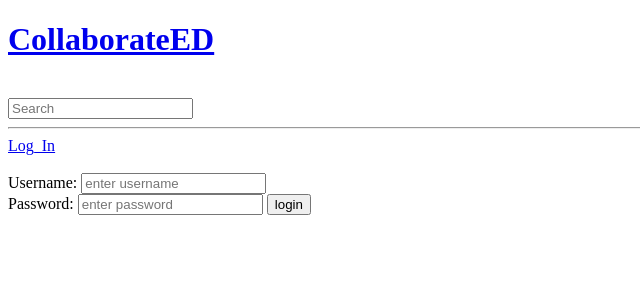
After one commit to kshitijshettyyy/study_bud, a Django app: page /login/ in a window 1280 px wide. The commit adds this page. Shown: the top 300 px of the page, without its empty margins (0-640 px from the left). Run offline with Django 4.2, Linux system fonts and the light colour scheme.

Commit message:
login updates

```diff
--- a/base/templates/base/home.html
+++ b/base/templates/base/home.html
@@ -1,6 +1,6 @@
 {% extends 'main.html' %}
 {% block content %}
-<h1>Lastest Rooms</h1>
+<h1>Latest Rooms</h1>
 <div>
     <div>
         <h3>Search for rooms</h3>
@@ -17,6 +17,7 @@
         <hr>
     </div>
     <div>
+        <h5>{{room_count}} rooms available</h5>
         <h3><a href="{% url 'create_room' %}">create room</a></h3>
         <div>
             {% for room in rooms%}
--- /dev/null
+++ b/base/templates/base/login_register.html
@@ -0,0 +1,17 @@
+{% extends 'main.html' %}
+
+{% block content %}
+<div>
+    <br>
+    <form action="" method="post">
+        {% csrf_token %}
+        <label>Username:</label>
+        <input type="text" name="username" placeholder="enter username">
+        <br>
+        <label>Password:</label>
+        <input type="password" name="password" placeholder="enter password">
+        <input type="submit" value="login">
+    </form>
+</div>
+
+{% endblock content %}
--- a/base/urls.py
+++ b/base/urls.py
@@ -1,11 +1,11 @@
 from django.urls import path
 from . import views
 urlpatterns = [
+    path('login/',views.loginPage,name="login"),
     path('',views.home,name="home"),
     path('room/<str:pk>/',views.room,name="room"),
     # path('room/login/',views.login,name="login")
     path('create_room/',views.createRoom,name="create_room"),
     path('update_room/<str:pk>',views.updateRoom,name="update_room"),
-    path('delete_room/<str:pk>',views.deleteRoom,name="delete_room"),
-
+    path('delete_room/<str:pk>',views.deleteRoom,name="delete_room")
 ]
--- a/base/views.py
+++ b/base/views.py
@@ -2,6 +2,8 @@ from django.shortcuts import render,redirect
 from django.db.models import Q
 from .models import Room,Topic
 from .forms import RoomForm
+from django.contrib.auth.models import User
+
 
 # Create your views here.
 # rooms =[
@@ -9,7 +11,20 @@ from .forms import RoomForm
 #     {'id':2,'name':'css developers'},
 #     {'id':3,'name':'lets learn java'},
 
-# ]#overriden in first case
+# overriden in first case
+def loginPage(request):
+    # if request.method=='POST':
+    #     username=request.POST.get('username')
+    #     password=request.POST.get('password')
+    #     try :
+    #         user=User.objects.get(username=username)
+    #     except:
+
+
+    context={}
+    return render (request,'base/login_register.html',context)
+
+
 def home(request):
     sr=request.GET.get('sr') if request.GET.get('sr')!= None else ''
 
@@ -17,9 +32,11 @@ def home(request):
         Q(topic__name__icontains=sr)|
         Q(name__icontains=sr)|
         Q(description__icontains=sr)
-        ) #query set#overriding
+        )
+     #query set#overriding
     topics=Topic.objects.all()
-    context={'rooms':rooms,'topics':topics}
+    room_count=rooms.count()
+    context={'rooms':rooms,'topics':topics,'room_count':room_count}
     return render(request,'base/home.html',context)
 def room(request,pk):
     room=Room.objects.get(id=pk)#query selector
--- a/templates/navbar.html
+++ b/templates/navbar.html
@@ -6,3 +6,4 @@
     <input type="text" name="sr" placeholder="Search">
 </form>
 <hr>
+<a href="{% url 'login' %}">Log_In</a>
```
Also changed, not shown: db.sqlite3.
